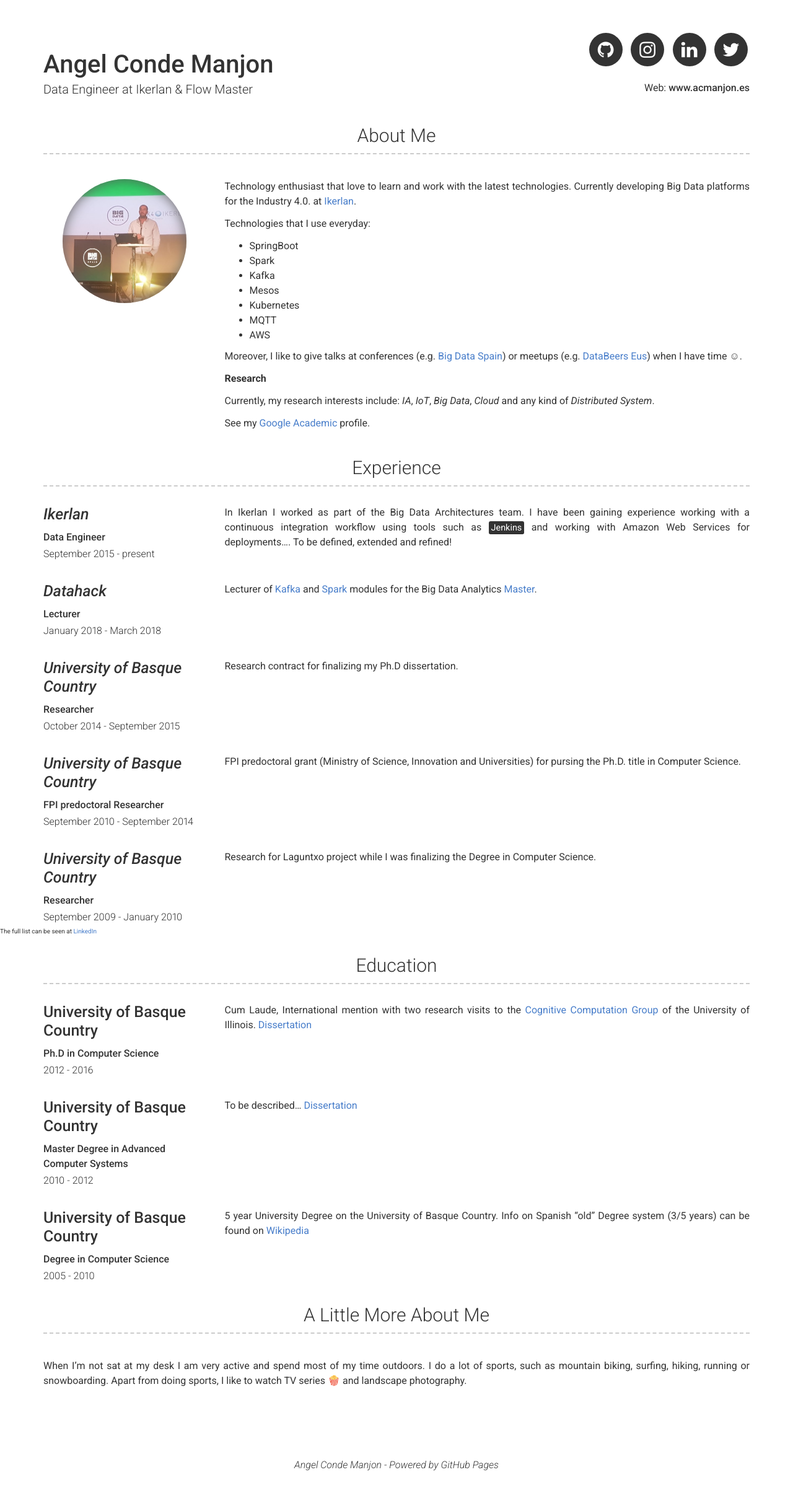
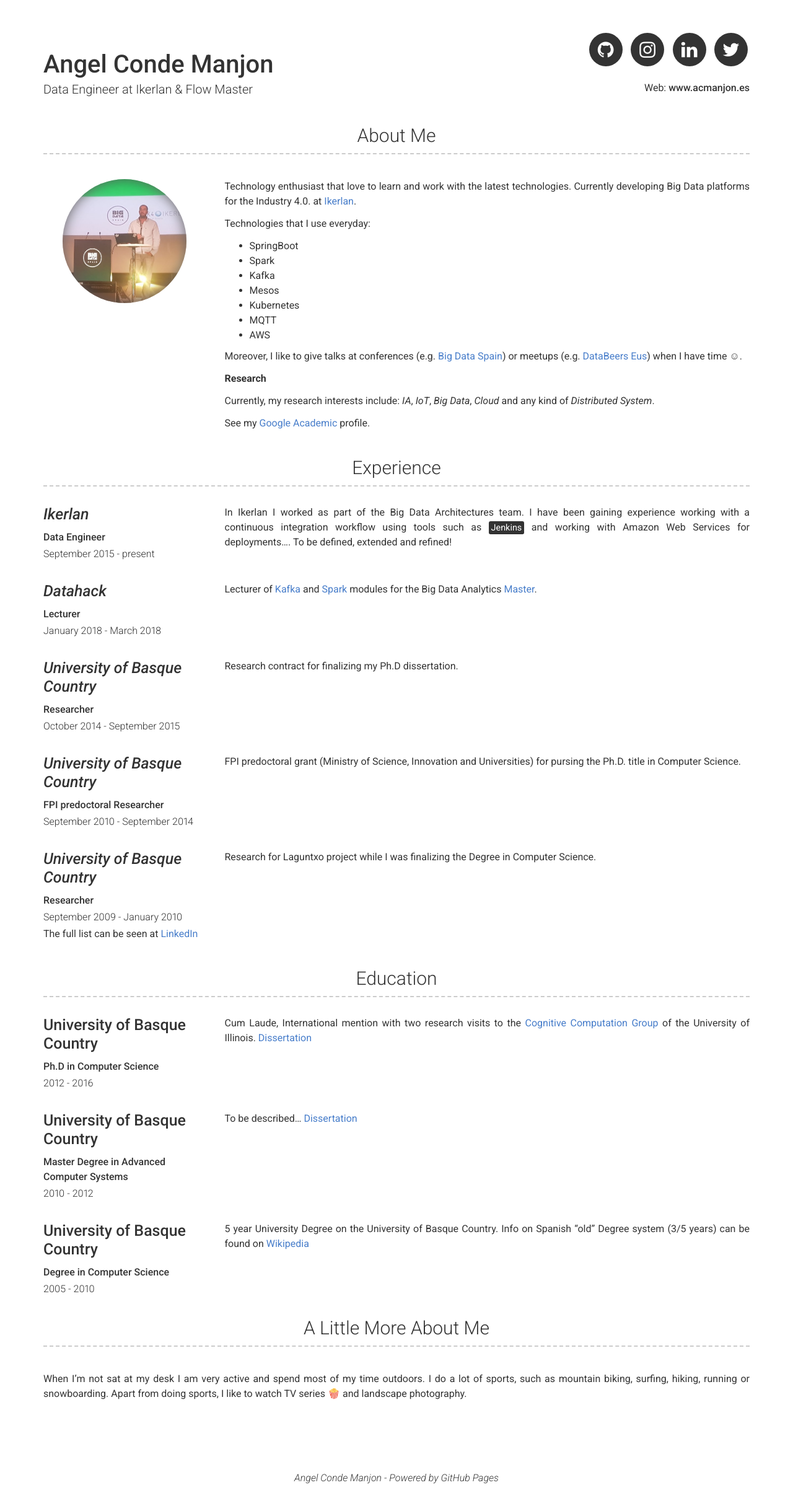
Before and after one commit to Neuw84/neuw84.github.io, a Jekyll site: the page built from index.md, in a window 1280 px wide. Shown: the whole page at 62% size. Built offline with Jekyll 4.4.1, drawn with Linux system fonts in a browser that asks for light colours; before the commit the page ends 2388 px from its top, so only the background shows below that.

Commit message:
Update experience.html

```diff
--- a/_includes/experience.html
+++ b/_includes/experience.html
@@ -23,5 +23,7 @@
       </div>
     </div>
   {% endfor %}
+   <div>
+     <p>The full list can be seen at <a target="_blank" href="https://www.linkedin.com/in/acmanjon">LinkedIn</a> </p>
+   </div>
 </div>
-The full list can be seen at <a target="_blank" href="https://www.linkedin.com/in/acmanjon">LinkedIn</a>
```
